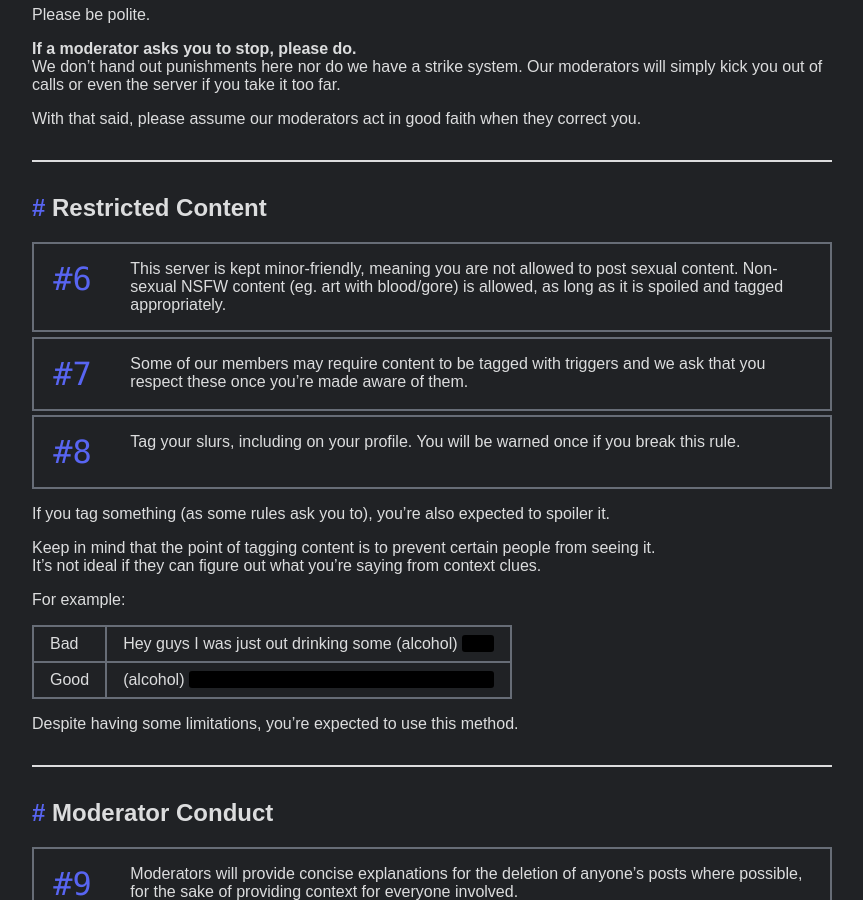
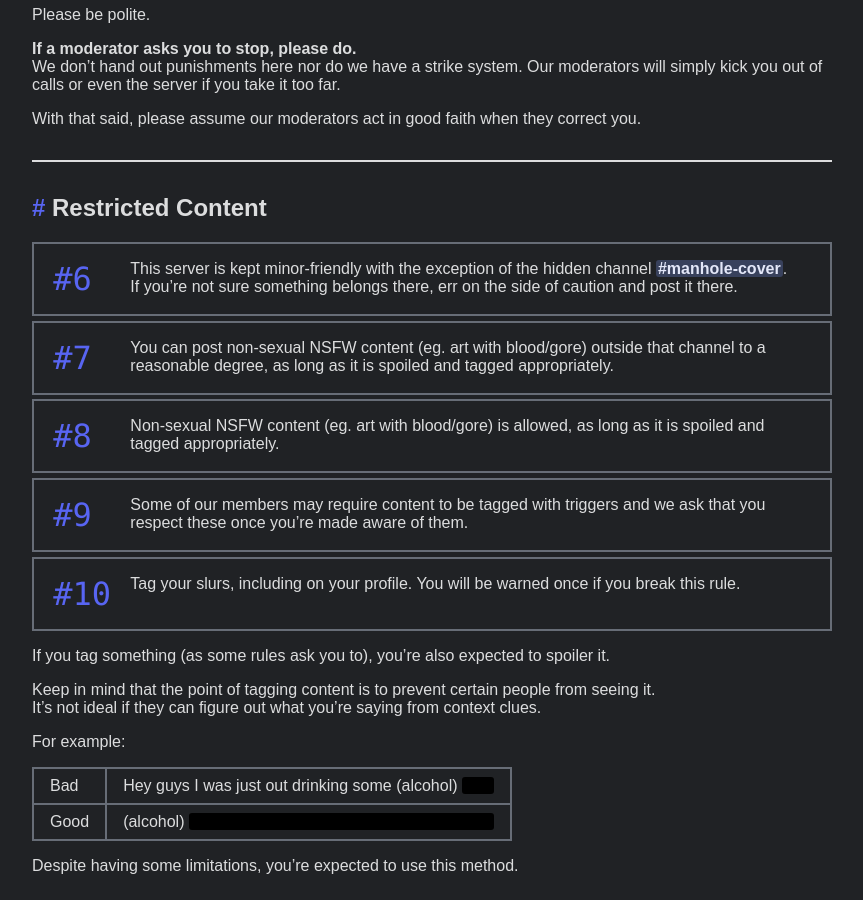
Before and after one commit to chitinlink/ammonite, a Jekyll site: the page built from rules.md, in a window 1280 px wide and 900 px high, scrolled down 901 px. Shown: the whole window, without its empty margins (208-1071 px from the left). Built offline with Jekyll 4.4.1, drawn with Linux system fonts in a browser that asks for light colours.

Commit message:
Manhole cover

```diff
--- a/_data/rules.yml
+++ b/_data/rules.yml
@@ -15,12 +15,11 @@
 
 - name: "Restricted Content"
   rules:
-    # Bring this back if we ever get an nsfw channel again.
-    # - |
-    #   This server is kept minor-friendly with the exception of the hidden channel <span class="channel">#nsfw_bathhouse</span>.
-    #   If you're not sure something belongs there, assume it does.
-    # - You can post non-sexual NSFW content (eg. art with blood/gore) outside that channel to a reasonable degree, as long as it is spoiled and tagged appropriately.
-    - This server is kept minor-friendly, meaning you are not allowed to post sexual content. Non-sexual NSFW content (eg. art with blood/gore) is allowed, as long as it is spoiled and tagged appropriately.
+    - |
+      This server is kept minor-friendly with the exception of the hidden channel <span class="channel">#manhole-cover</span>.
+      If you're not sure something belongs there, err on the side of caution and post it there.
+    - You can post non-sexual NSFW content (eg. art with blood/gore) outside that channel to a reasonable degree, as long as it is spoiled and tagged appropriately.
+    - Non-sexual NSFW content (eg. art with blood/gore) is allowed, as long as it is spoiled and tagged appropriately.
     - Some of our members may require content to be tagged with triggers and we ask that you respect these once you're made aware of them.
     - Tag your slurs, including on your profile. You will be warned once if you break this rule.
   text: |
```
